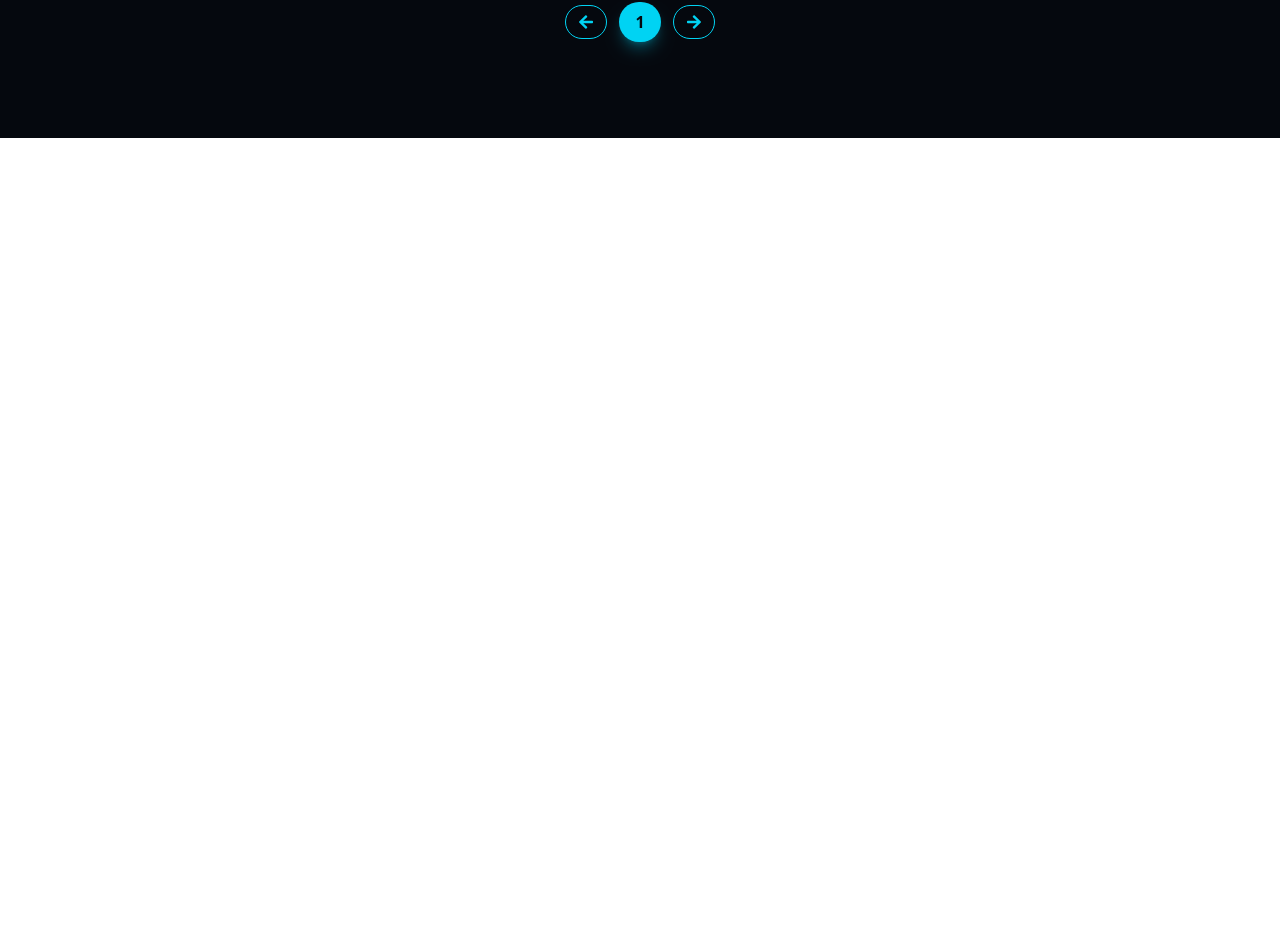
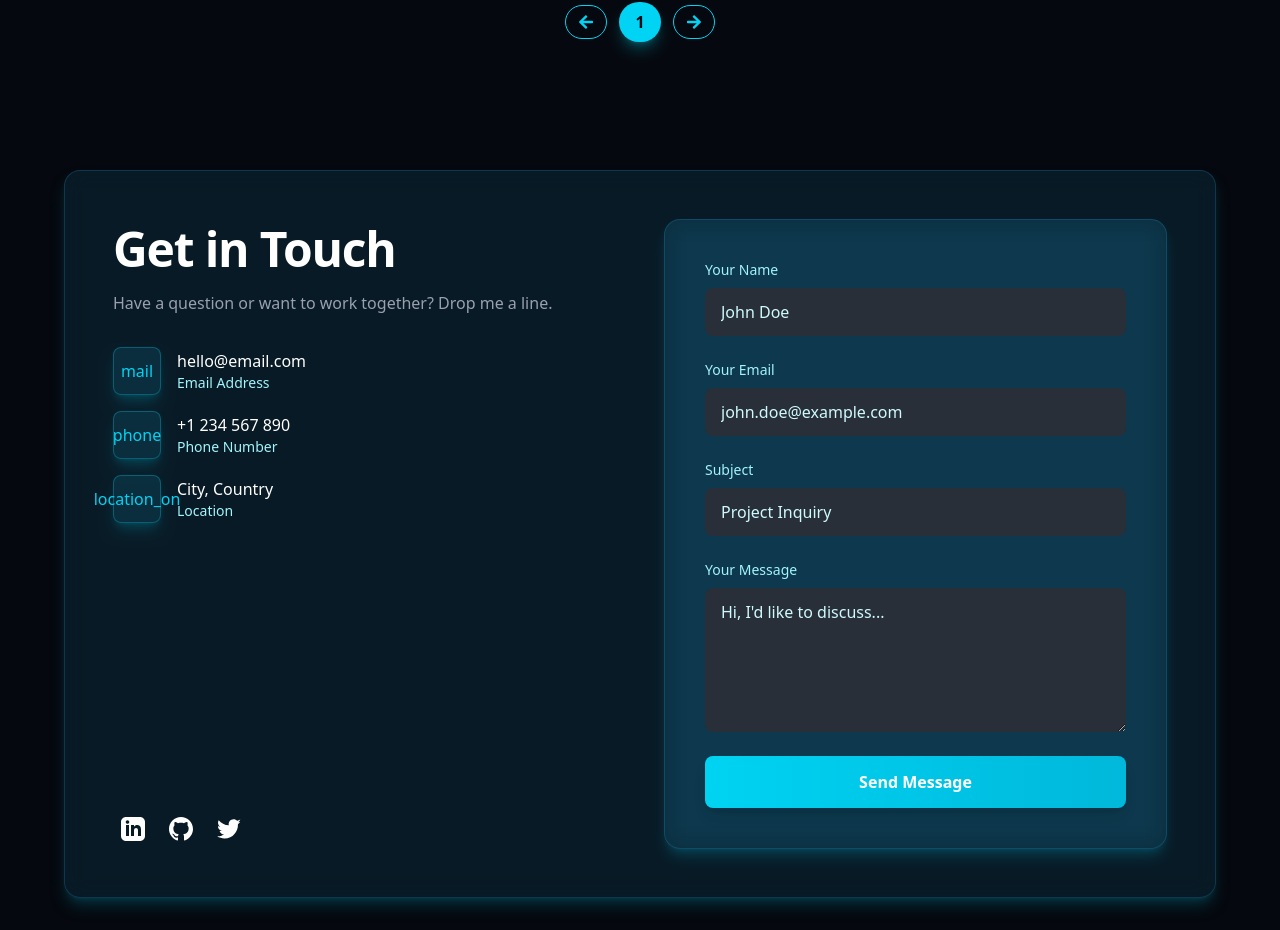
Before and after one commit to sh-shahedul/My-Portfolio, a React (Vite) app: page / in a window 1280 px wide. Shown: the part 3449-4379 px from the top of the page. Before the commit the page ends 3587 px from the top, so only its background shows below. Built offline with nearby package versions, Linux system fonts and the light colour scheme.

Commit message:
implement contact section

```diff
--- /dev/null
+++ b/src/Component/Contact/Contact.jsx
@@ -0,0 +1,104 @@
+import React from 'react';
+
+const Contact = () => {
+  return (
+    <section className="font-display bg-[#05080E] text-gray-300 antialiased">
+      <div className="relative flex  w-full flex-col items-center justify-center p-4 sm:p-6 md:p-8">
+        <div className="w-full max-w-6xl rounded-2xl bg-[#29b6f61a] backdrop-blur-md border border-[#29b6f633] p-8 md:p-12 shadow-lg shadow-cyan-500/20">
+          <div className="grid grid-cols-1 gap-12 lg:grid-cols-2">
+
+            {/* Left Info */}
+            <div className="flex flex-col justify-between">
+              <div>
+                <div className="mb-8">
+                  <p className="text-4xl font-black leading-tight tracking-tight text-white sm:text-5xl">
+                    Get in Touch
+                  </p>
+                  <p className="mt-3 text-base font-normal leading-normal text-gray-400">
+                    Have a question or want to work together? Drop me a line.
+                  </p>
+                </div>
+                <div className="space-y-4">
+                  {[
+                    { icon: 'mail', title: 'hello@email.com', subtitle: 'Email Address' },
+                    { icon: 'phone', title: '+1 234 567 890', subtitle: 'Phone Number' },
+                    { icon: 'location_on', title: 'City, Country', subtitle: 'Location' }
+                  ].map((item, index) => (
+                    <div key={index} className="flex items-center gap-4">
+                      <div className="flex h-12 w-12 shrink-0 items-center justify-center rounded-lg bg-cyan-900/40 border border-cyan-400/30 shadow-lg shadow-cyan-500/20">
+                        <span className="material-symbols-outlined text-cyan-400">{item.icon}</span>
+                      </div>
+                      <div className="flex flex-col justify-center">
+                        <p className="text-base font-medium text-white">{item.title}</p>
+                        <p className="text-sm font-normal text-cyan-200">{item.subtitle}</p>
+                      </div>
+                    </div>
+                  ))}
+                </div>
+              </div>
+
+              {/* Socials */}
+              <div className="mt-12 flex gap-2">
+                {['linkedin', 'github', 'twitter'].map((social, index) => (
+                  <button
+                    key={index}
+                    className="rounded-lg p-2 text-white transition-colors hover:bg-cyan-400/20"
+                  >
+                    <svg aria-hidden="true" className="h-6 w-6" fill="currentColor" viewBox="0 0 24 24">
+                      {social === 'linkedin' && <path d="M19 0h-14c-2.761 0-5 2.239-5 5v14c0 2.761 2.239 5 5 5h14c2.762 0 5-2.239 5-5v-14c0-2.761-2.238-5-5-5zm-11 19h-3v-11h3v11zm-1.5-12.268c-.966 0-1.75-.79-1.75-1.764s.784-1.764 1.75-1.764 1.75.79 1.75 1.764-.783 1.764-1.75 1.764zm13.5 12.268h-3v-5.604c0-3.368-4-3.113-4 0v5.604h-3v-11h3v1.765c1.396-2.586 7-2.777 7 2.476v6.759z" />}
+                      {social === 'github' && <path d="M12 0c-6.626 0-12 5.373-12 12 0 5.302 3.438 9.8 8.207 11.387.599.111.793-.261.793-.577v-2.234c-3.338.726-4.033-1.416-4.033-1.416-.546-1.387-1.333-1.756-1.333-1.756-1.089-.745.083-.729.083-.729 1.205.084 1.839 1.237 1.839 1.237 1.07 1.834 2.807 1.304 3.492.997.107-.775.418-1.305.762-1.604-2.665-.305-5.467-1.334-5.467-5.931 0-1.311.469-2.381 1.236-3.221-.124-.303-.535-1.524.117-3.176 0 0 1.008-.322 3.301 1.23.957-.266 1.983-.399 3.003-.404 1.02.005 2.047.138 3.006.404 2.291-1.552 3.297-1.23 3.297-1.23.653 1.653.242 2.874.118 3.176.77.84 1.235 1.911 1.235 3.221 0 4.609-2.807 5.624-5.479 5.921.43.372.823 1.102.823 2.222v3.293c0 .319.192.694.801.576 4.765-1.589 8.199-6.086 8.199-11.386 0-6.627-5.373-12-12-12z" />}
+                      {social === 'twitter' && <path d="M24 4.557c-.883.392-1.832.656-2.828.775 1.017-.609 1.798-1.574 2.165-2.724-.951.564-2.005.974-3.127 1.195-.897-.957-2.178-1.555-3.594-1.555-3.179 0-5.515 2.966-4.797 6.045-4.091-.205-7.719-2.165-10.148-5.144-1.29 2.213-.669 5.108 1.523 6.574-.806-.026-1.566-.247-2.229-.616v.064c0 2.299 1.634 4.218 3.791 4.649-.418.113-.864.172-1.328.172-.303 0-.596-.03-.885-.083.615 1.956 2.423 3.379 4.566 3.419-1.616 1.265-3.645 2.023-5.845 2.023-.379 0-.75-.022-1.116-.065 2.089 1.353 4.581 2.145 7.283 2.145 8.734 0 13.513-7.239 13.513-13.513 0-.206-.005-.412-.013-.617.928-.67 1.733-1.508 2.37-2.45z" />}
+                    </svg>
+                  </button>
+                ))}
+              </div>
+            </div>
+
+            {/* Right Form */}
+            <div className="rounded-2xl bg-[#29b6f61a] backdrop-blur-md border border-[#29b6f633] p-8 lg:p-10 shadow-lg shadow-cyan-500/20">
+              <form className="space-y-6">
+                {[
+                  { label: 'Your Name', id: 'name', type: 'text', placeholder: 'John Doe' },
+                  { label: 'Your Email', id: 'email', type: 'email', placeholder: 'john.doe@example.com' },
+                  { label: 'Subject', id: 'subject', type: 'text', placeholder: 'Project Inquiry' }
+                ].map((field, index) => (
+                  <div key={index}>
+                    <label className="mb-2 block text-sm font-medium text-cyan-200" htmlFor={field.id}>{field.label}</label>
+                    <input
+                      className="block w-full rounded-lg border-transparent bg-[#282f39] px-4 py-3 text-white placeholder-cyan-100 focus:border-cyan-400 focus:ring focus:ring-cyan-400/40 focus:ring-opacity-50"
+                      id={field.id}
+                      name={field.id}
+                      placeholder={field.placeholder}
+                      type={field.type}
+                    />
+                  </div>
+                ))}
+                <div>
+                  <label className="mb-2 block text-sm font-medium text-cyan-200" htmlFor="message">Your Message</label>
+                  <textarea
+                    className="block w-full rounded-lg border-transparent bg-[#282f39] px-4 py-3 text-white placeholder-cyan-100 focus:border-cyan-400 focus:ring focus:ring-cyan-400/40 focus:ring-opacity-50"
+                    id="message"
+                    name="message"
+                    placeholder="Hi, I'd like to discuss..."
+                    rows="5"
+                  ></textarea>
+                </div>
+                <div>
+                  <button
+                    type="submit"
+                    className="w-full rounded-lg bg-gradient-to-r from-cyan-400 to-cyan-500 px-6 py-3.5 text-base font-semibold text-white shadow-lg transition-transform duration-200 hover:scale-[1.02] focus:outline-none focus:ring-2 focus:ring-cyan-400 focus:ring-offset-2 focus:ring-offset-[#29b6f61a]"
+                  >
+                    Send Message
+                  </button>
+                </div>
+              </form>
+            </div>
+
+          </div>
+        </div>
+      </div>
+    </section>
+  );
+};
+
+export default Contact;
--- a/src/Page/Home.jsx
+++ b/src/Page/Home.jsx
@@ -5,6 +5,7 @@ import Service from '../Component/Service/Service';
 import Education from '../Component/Education/Education';
 import Skills from '../Component/Skills/Skills';
 import Project from '../Component/Project/Project';
+import Contact from '../Component/Contact/Contact';
 
 const Home = () => {
     return (
@@ -15,6 +16,7 @@ const Home = () => {
             <Education></Education>
             <Skills></Skills>
             <Project></Project>
+            <Contact></Contact>
         </div>
     );
 };
```
